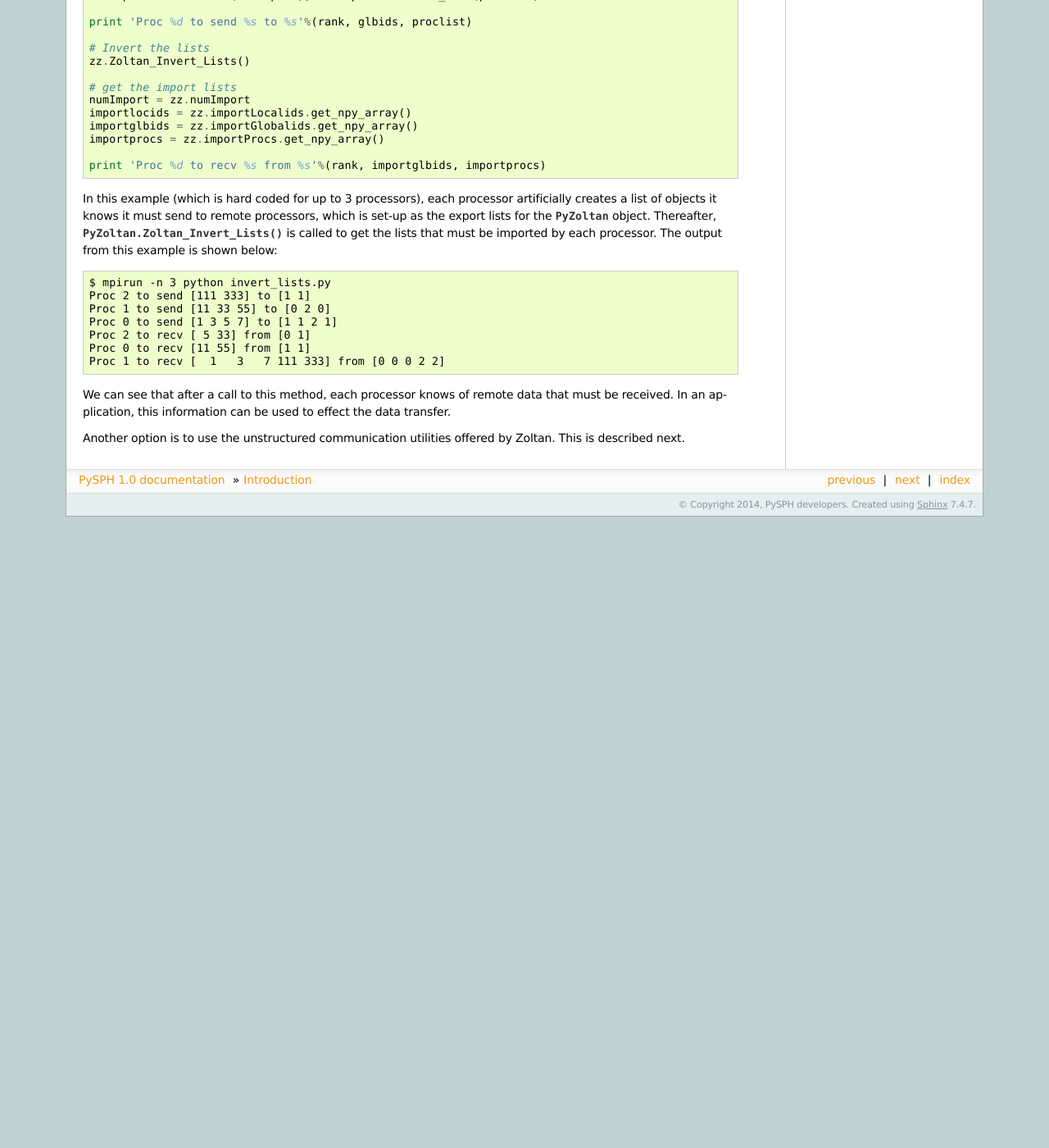
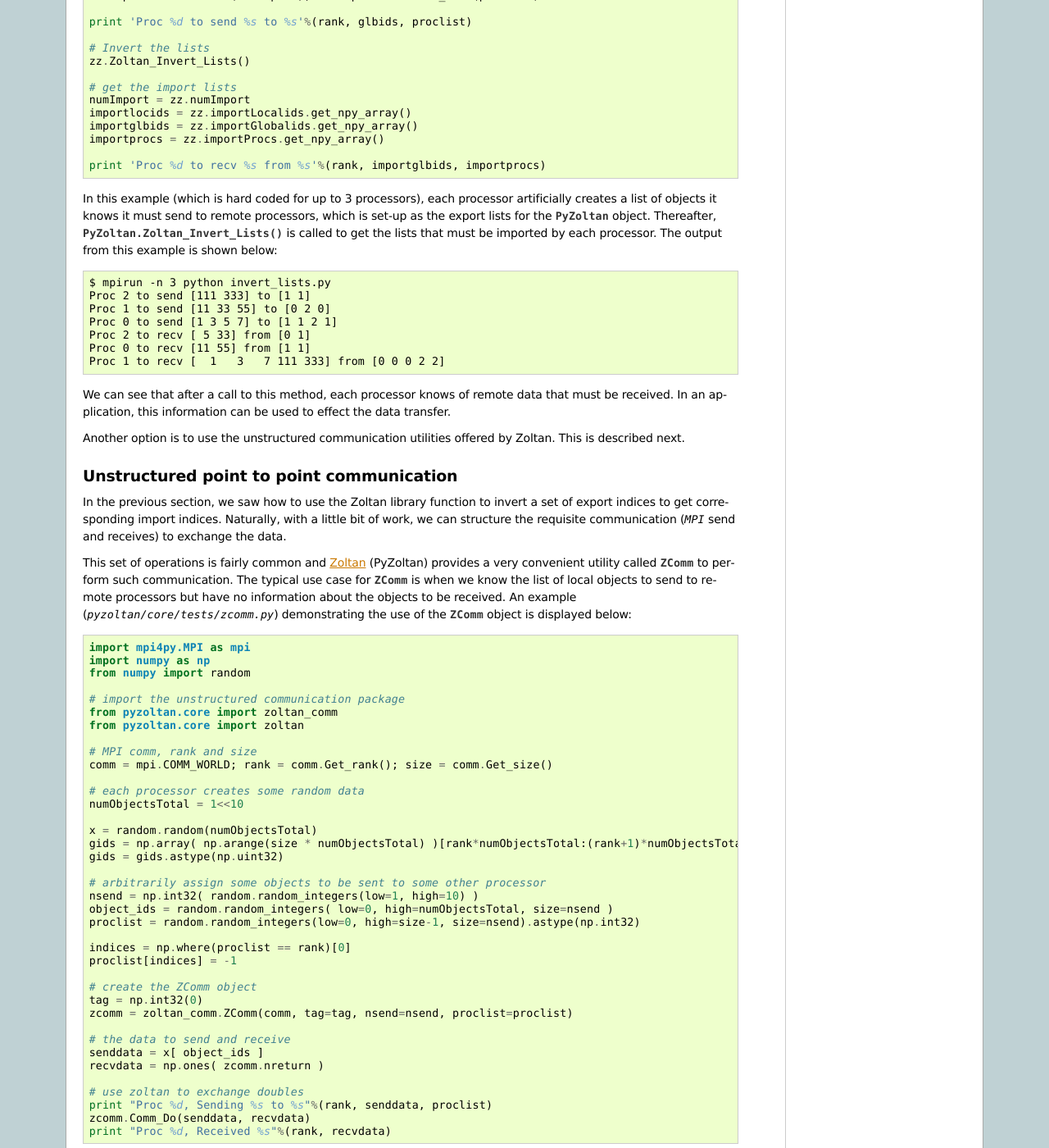
Before and after one commit to pypr/pysph, a Sphinx documentation site: the page built from docs/source/pyzoltan/overview.rst, in a window 1280 px wide and 1400 px high, scrolled down 5079 px. Shown: the whole window at 82% size. Built offline with Sphinx 7.4.7, drawn with Linux system fonts in a browser that asks for light colours; formulas are drawn with MathJax 3; before the commit the page ends 5709 px from its top, so only the background shows below that; some of the changed text lies outside the part shown.

Commit message:
DOC: Adding docs for the unstructured communication ZComm wrapper

```diff
--- a/docs/source/pyzoltan/overview.rst
+++ b/docs/source/pyzoltan/overview.rst
@@ -372,4 +372,156 @@ can be used to effect the data transfer.
 Another option is to use the unstructured communication utilities
 offered by Zoltan. This is described next.
 
+------------------------------------------
+Unstructured point to point communication
+------------------------------------------
+
+.. py:currentmodule:: pyzoltan.core.zoltan_comm
+
+In the previous section, we saw how to use the Zoltan library function
+to invert a set of export indices to get corresponding import
+indices. Naturally, with a little bit of work, we can structure the
+requisite communication (`MPI` send and receives) to exchange the
+data.
+
+This set of operations is fairly common and Zoltan_ (PyZoltan)
+provides a very convenient utility called :py:class:`ZComm` to perform
+such communication. The typical use case for :py:class:`ZComm` is when
+we know the list of local objects to send to remote processors but
+have no information about the objects to be received. An example
+(`pyzoltan/core/tests/zcomm.py`) demonstrating the use of the
+:py:class:`ZComm` object is displayed below:
+
+.. code-block:: python
+
+    import mpi4py.MPI as mpi
+    import numpy as np
+    from numpy import random
+
+    # import the unstructured communication package
+    from pyzoltan.core import zoltan_comm
+    from pyzoltan.core import zoltan
+
+    # MPI comm, rank and size
+    comm = mpi.COMM_WORLD; rank = comm.Get_rank(); size = comm.Get_size()
+
+    # each processor creates some random data
+    numObjectsTotal = 1<<10
+
+    x = random.random(numObjectsTotal)
+    gids = np.array( np.arange(size * numObjectsTotal) )[rank*numObjectsTotal:(rank+1)*numObjectsTotal]
+    gids = gids.astype(np.uint32)
+
+    # arbitrarily assign some objects to be sent to some other processor
+    nsend = np.int32( random.random_integers(low=1, high=10) )
+    object_ids = random.random_integers( low=0, high=numObjectsTotal, size=nsend )
+    proclist = random.random_integers(low=0, high=size-1, size=nsend).astype(np.int32)
+
+    indices = np.where(proclist == rank)[0]
+    proclist[indices] = -1
+
+    # create the ZComm object
+    tag = np.int32(0)
+    zcomm = zoltan_comm.ZComm(comm, tag=tag, nsend=nsend, proclist=proclist)
+
+    # the data to send and receive
+    senddata = x[ object_ids ]
+    recvdata = np.ones( zcomm.nreturn )
+
+    # use zoltan to exchange doubles
+    print "Proc %d, Sending %s to %s"%(rank, senddata, proclist)
+    zcomm.Comm_Do(senddata, recvdata)
+    print "Proc %d, Received %s"%(rank, recvdata)
+
+In this example, each processor creates some random data of size
+`numObjectsTotal`. Each object is assigned a unique global identifier
+as required by Zoltan. Five objects are chosen randomly to be sent to
+the other processors which are also chosen randomly:
+
+.. code-block:: python
+
+    # arbitrarily assign some objects to be sent to some other processor
+    nsend = np.int32( random.random_integers(low=1, high=10) )
+    object_ids = random.random_integers( low=0, high=numObjectsTotal, size=nsend )
+    proclist = random.random_integers(low=0, high=size-1, size=nsend).astype(np.int32)
+
+    indices = np.where(proclist == rank)[0]
+    proclist[indices] = -1
+
+The :py:class:`ZComm` object is instantiated with this information as
+
+.. code-block:: python
+
+    zcomm = zoltan_comm.ZComm(comm, tag=tag, nsend=nsend, proclist=proclist)
+
+where a message tag is also chosen for the ensuing data transfer.
+
+.. note::
+
+   If a processor chooses to send data to itself (since we pick this
+   randomly), the processor in the `proclist` argument is set to
+   `-1`. This is one way of telling Zoltan to ignore this object.
+
+Upon instantiation, the `ZComm.nreturn` data attribute indicates the
+number of objects to be received by this processor. This can be used
+to allocate a buffer to receive the data:
+
+.. code-block:: python
+
+    # the data to send and receive
+    senddata = x[ object_ids ]
+    recvdata = np.ones( zcomm.nreturn )
+
+Finally, with the receive buffer allocated, the
+:py:meth:`ZComm.Comm_Do` method can be used to exchange the data:
+
+.. code-block:: python
+
+    zcomm.Comm_Do(senddata, recvdata)
+
+Note that the user does not need to explicitly write the `MPI` send
+and receive calls. All that is required from the user is to correctly
+allocate the data on the receive side. The output from this example is
+(it will vary given the use of random numbers)::
+
+    $ mpirun  -n 3  python zcomm.py
+    Proc 2, Sending [ 0.81440537  0.90121359  0.65025628  0.24728032] to [-1  0  0 -1]
+    Proc 0, Sending [ 0.19186399  0.59492848] to [-1  1]
+    Proc 1, Sending [ 0.05956925  0.39236052  0.46479566] to [-1  0  2]
+    Proc 0, Received [ 0.39236052  0.90121359  0.65025628]
+    Proc 1, Received [ 0.59492848]
+    Proc 2, Received [ 0.46479566]
+
+The :py:class:`ZComm` object was used to send values of type `float64`
+in this example. If the number of objects to be sent and their
+destinations are the same, we can modify the :py:class:`ZComm` to send
+other objects. For example, the same object can be used to exchange
+the global indices (`uint32`) like so:
+
+.. code-block:: python
+
+    senddata = gids[ object_ids ]
+    recvdata = np.ones(zcomm.nreturn, dtype=np.uint32)
+    zcomm.set_nbytes(4)
+
+    print "Proc %d, Sending %s to %s"%(rank, senddata, proclist)
+    zcomm.Comm_Do(senddata, recvdata)
+    print "Proc %d, Received %s"%(rank, recvdata)
+
+.. note::
+
+   The :py:meth:`ZComm.set_nbytes` method is used to indicate the size
+   of the individual objects that is communicated via
+   :py:meth:`ZComm.Comm_Do`
+
+The output with this change is::
+
+    $ mpirun  -n 3  python zcomm.py
+    Proc 1, Sending [1105 1177] to [0 2]
+    Proc 2, Sending [2821 2418 2550] to [1 0 0]
+    Proc 1, Received [ 158 2821]
+    Proc 0, Sending [294 171 553 158 563] to [-1  2 -1  1 -1]
+    Proc 2, Received [ 171 1177]
+    Proc 0, Received [1105 2418 2550]
+
 .. _Zoltan: http://www.cs.sandia.gov/Zoltan/
```
